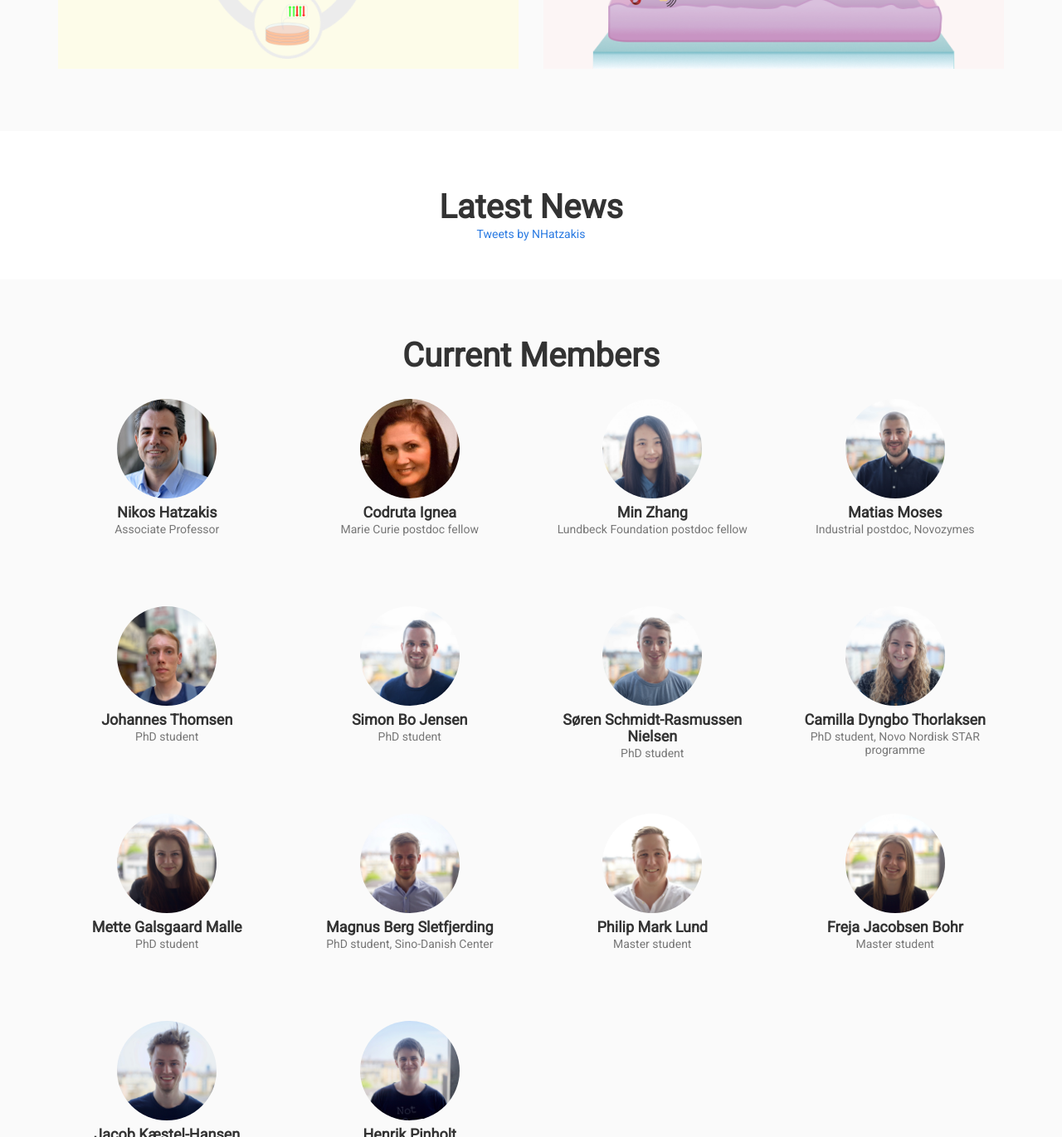
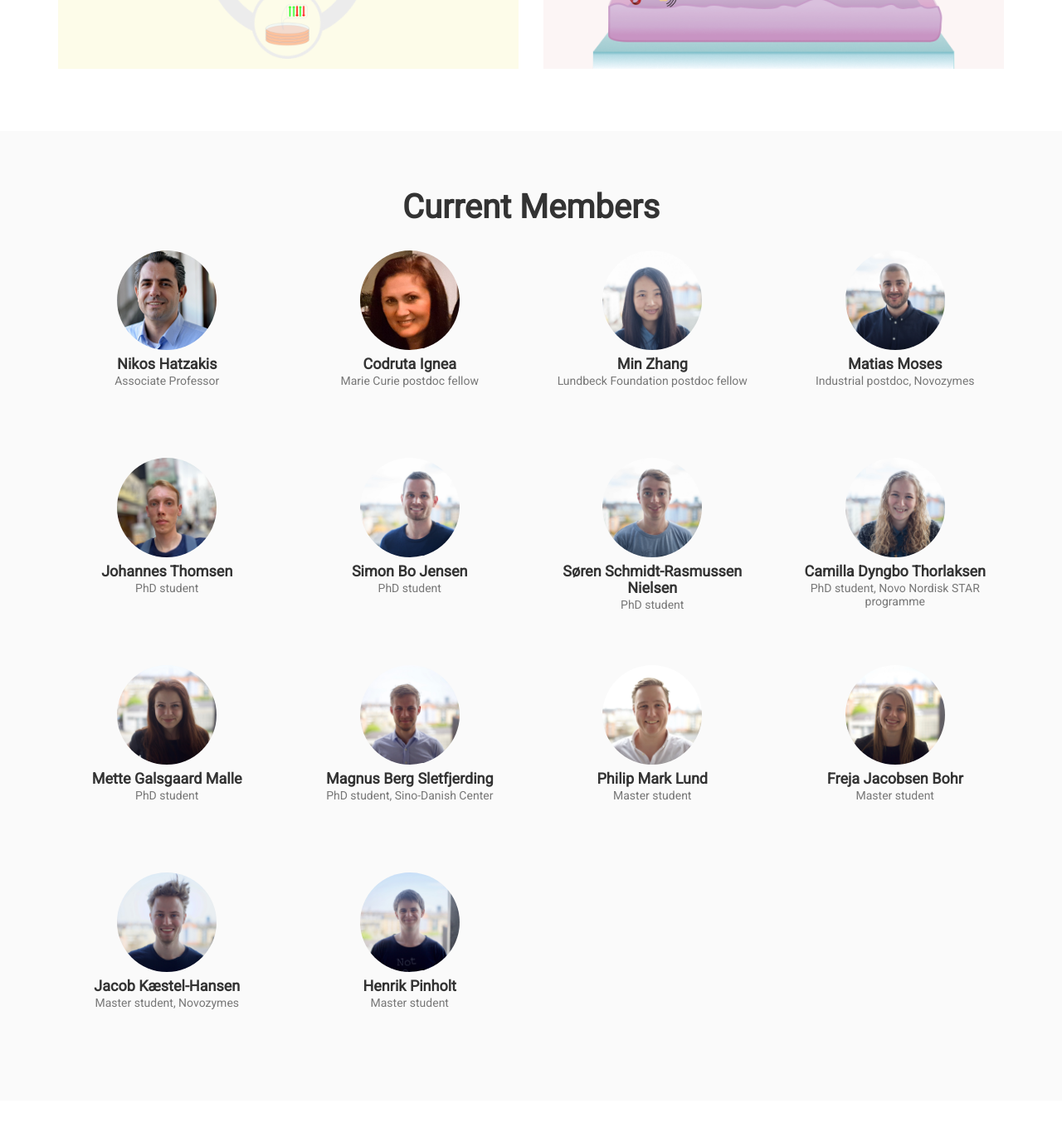
Before and after one commit to hatzakislab/hatzakislab.github.io, a Jekyll site: the page built from index.md, in a window 1280 px wide and 1400 px high, scrolled down 955 px, cut to the strip 29-1400 px from the top of the window. Shown: the whole strip at 83% size. Built offline with Jekyll 4.4.1, drawn with Linux system fonts in a browser that asks for light colours; some web fonts are replaced; comment, search, counter and statistics services are not loaded; some of the changed text lies outside the part shown.

Commit message:
Removed News and added Twitter button instead

```diff
--- a/_includes/footer.html
+++ b/_includes/footer.html
@@ -1,10 +1,14 @@
 <!-- Footer -->
 <footer class="bg-light-gray">
-        <div class="container">
-            <div class="row">
-                <span class="copyright">Copyright &copy; Hatzakis Lab {{ site.time | date: '%Y' }}</span>
-                <br>
-                <img src="/assets/img/avatar/logo-dark.png" height="50px">
-            </div>
+    <div class="container">
+        <div class="row">
+            <a href="https://twitter.com/NHatzakis?ref_src=twsrc%5Etfw" class="twitter-follow-button" data-size="large"
+               data-show-count="false">Follow @NHatzakis</a>
+            <script async src="https://platform.twitter.com/widgets.js" charset="utf-8"></script>
+            <br>
+            <span class="copyright">Copyright &copy; Hatzakis Lab {{ site.time | date: '%Y' }}</span>
+            <br>
+            <img src="/assets/img/avatar/logo-dark.png" height="35px">
         </div>
+    </div>
 </footer>
--- a/_includes/nav.html
+++ b/_includes/nav.html
@@ -17,9 +17,9 @@
                 <li>
                     <a class="page-scroll" href="#projects">Projects</a>
                 </li>
-                <li>
-                    <a class="page-scroll" href="#news">News</a>
-                </li>
+<!--                <li>-->
+<!--                    <a class="page-scroll" href="#news">News</a>-->
+<!--                </li>-->
                 <li>
                     <a class="page-scroll" href="#team">Members</a>
                 </li>
--- a/_includes/news.html
+++ b/_includes/news.html
@@ -1,31 +1,34 @@
-<section id="news" class="bg-white">
-    <div class="container">
-        <div class="col-lg-12 text-center">
-            <h2 class="section-heading">Latest News</h2>
-        </div>
+<!-- Not used at the moment -->
 
-        <div class="text-center">
-            <a class="twitter-timeline" data-width="450" data-tweet-limit="3"
-               data-chrome="nofooter noheader transparent" data-theme="light"
-               href="https://twitter.com/NHatzakis?ref_src=twsrc%5Etfw">Tweets by NHatzakis</a>
-        </div>
 
-        <script async src="https://platform.twitter.com/widgets.js" charset="utf-8"></script>
-        <script>window.twttr = (function (d, s, id) {
-            var js, fjs = d.getElementsByTagName(s)[0],
-                t = window.twttr || {};
-            if (d.getElementById(id)) return t;
-            js = d.createElement(s);
-            js.id = id;
-            js.src = "https://platform.twitter.com/widgets.js";
-            fjs.parentNode.insertBefore(js, fjs);
+<!--<section id="news" class="bg-white">-->
+<!--    <div class="container">-->
+<!--        <div class="col-lg-12 text-center">-->
+<!--            <h2 class="section-heading">Latest News</h2>-->
+<!--        </div>-->
 
-            t._e = [];
-            t.ready = function (f) {
-                t._e.push(f);
-            };
+<!--        <div class="text-center">-->
+<!--            <a class="twitter-timeline" data-width="450" data-tweet-limit="3"-->
+<!--               data-chrome="nofooter noheader transparent" data-theme="light"-->
+<!--               href="https://twitter.com/NHatzakis?ref_src=twsrc%5Etfw">Tweets by NHatzakis</a>-->
+<!--        </div>-->
 
-            return t;
-        }(document, "script", "twitter-wjs"));</script>
-    </div>
-</section>
+<!--        <script async src="https://platform.twitter.com/widgets.js" charset="utf-8"></script>-->
+<!--        <script>window.twttr = (function (d, s, id) {-->
+<!--            var js, fjs = d.getElementsByTagName(s)[0],-->
+<!--                t = window.twttr || {};-->
+<!--            if (d.getElementById(id)) return t;-->
+<!--            js = d.createElement(s);-->
+<!--            js.id = id;-->
+<!--            js.src = "https://platform.twitter.com/widgets.js";-->
+<!--            fjs.parentNode.insertBefore(js, fjs);-->
+
+<!--            t._e = [];-->
+<!--            t.ready = function (f) {-->
+<!--                t._e.push(f);-->
+<!--            };-->
+
+<!--            return t;-->
+<!--        }(document, "script", "twitter-wjs"));</script>-->
+<!--    </div>-->
+<!--</section>-->
--- a/_includes/projects.html
+++ b/_includes/projects.html
@@ -1,7 +1,7 @@
 <!-- Project Grid Generator-->
 <script src="/assets/js/jqBootstrapValidation.js"></script>
 
-<section id="projects" class="bg-light-gray">
+<section id="projects" class="bg-white">
     <div class="container">
         <div class="row">
             <div class="col-lg-12 text-center">
--- a/_layouts/single-page.md
+++ b/_layouts/single-page.md
@@ -3,7 +3,6 @@
 ---
 {% include intro.html %}
 {% include projects.html %}
-{% include news.html %}
 {% include project-modals.html %}
 {% include team.html %}
 {% include funding.html %}
```
Also changed, not shown: _sass/site.sass (+8 -0 lines).
